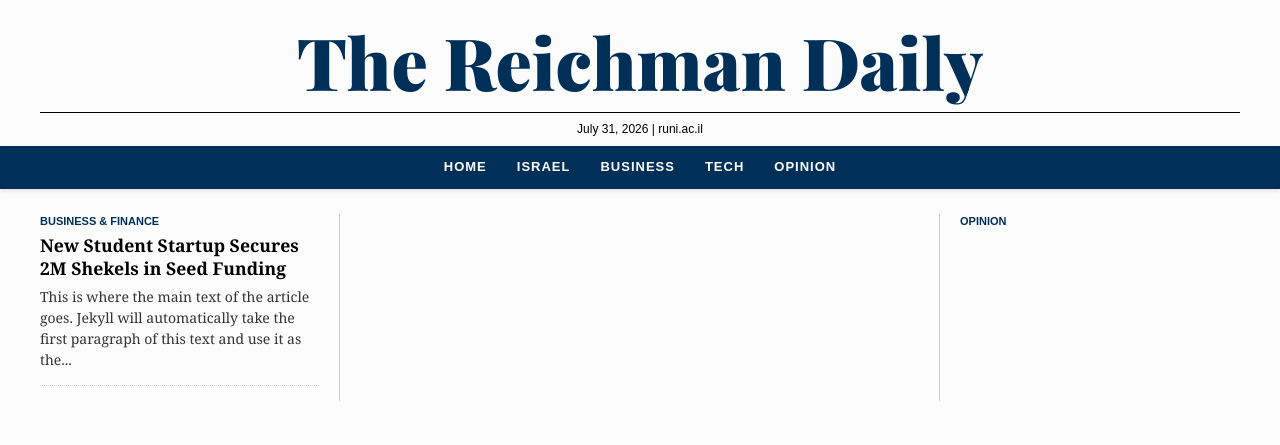
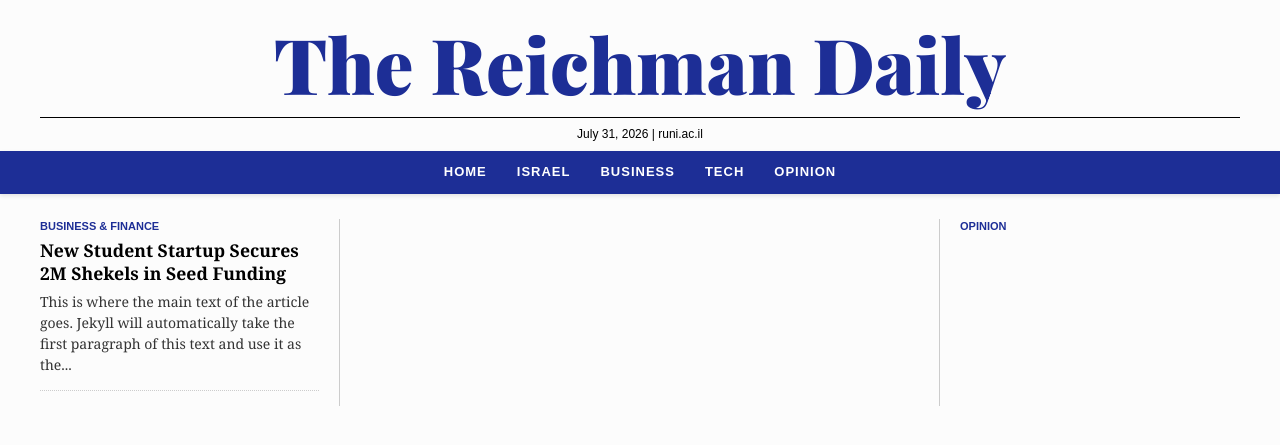
Before and after one commit to reichman-newsletter/newsletter-demo, a Jekyll site: the page built from index.html, in a window 1280 px wide. Shown: the top 445 px of the page. Built offline with Jekyll 4.4.1, drawn with Linux system fonts in a browser that asks for light colours; some web fonts are replaced.

Commit message:
Update default.html

```diff
--- a/_layouts/default.html
+++ b/_layouts/default.html
@@ -5,17 +5,21 @@
     <meta name="viewport" content="width=device-width, initial-scale=1.0">
     <title>{{ site.name }}</title>
 
-    <!-- Importing Playfair Display: A classic, highly elegant editorial serif font -->
-    <link href="https://fonts.googleapis.com/css2?family=Playfair+Display:wght@700;900&display=swap" rel="stylesheet">
+    <!-- Importing Playfair Display for the masthead -->
+    <link rel="preconnect" href="https://fonts.googleapis.com">
+    <link rel="preconnect" href="https://fonts.gstatic.com" crossorigin>
+    <link href="https://fonts.googleapis.com/css2?family=Playfair+Display:ital,wght@0,700;0,900;1,700&display=swap" rel="stylesheet">
 
     <style>
         /* WSJ & Reichman Brand Tokens */
         :root {
             --wsj-ink: #333333; --wsj-black: #000000; --wsj-canvas: #fcfcfc;
             --wsj-hairline: #cccccc; --wsj-subtext: #666666;
-            --runi-blue: #003058; --runi-light-blue: #0077c8;
 
-            /* Updated Logo Font */
+            /* Updated to your exact custom hex color */
+            --runi-blue: #1d2e96;
+
+            /* Typography Stack */
             --font-masthead: 'Playfair Display', 'Didot', 'Times New Roman', serif;
             --font-headline: 'Retina', 'Georgia', 'Times New Roman', serif;
             --font-body: 'Escrow', 'Georgia', 'Times New Roman', serif;
@@ -29,12 +33,12 @@
         /* Centered Header Layout */
         .header-top { display: flex; justify-content: center; align-items: center; margin-bottom: 15px; }
 
-        /* Logo Styling */
+        /* Logo Styling with Playfair Display and custom blue */
         .masthead {
             font-family: var(--font-masthead);
-            font-size: 4.5rem;
+            font-size: 4.8rem;
             font-weight: 900;
-            color: var(--runi-blue); /* Reichman Blue */
+            color: var(--runi-blue);
             margin: 0;
             line-height: 1;
             text-align: center;
@@ -43,7 +47,7 @@
 
         .dateline { width: 100%; text-align: center; font-family: var(--font-ui); font-size: 12px; color: var(--wsj-black); border-top: 1px solid var(--wsj-black); padding: 8px 0; margin-bottom: 0; }
 
-        /* Solid Reichman Blue Category Bar */
+        /* Solid Blue Category Bar using your hex code */
         nav {
             width: 100%;
             display: flex;
@@ -58,12 +62,12 @@
             font-family: var(--font-ui);
             font-size: 13px;
             font-weight: bold;
-            color: #ffffff; /* White text */
+            color: #ffffff;
             text-decoration: none;
             text-transform: uppercase;
             letter-spacing: 1px;
         }
-        nav a:hover { color: #cccccc; }
+        nav a:hover { color: rgba(255, 255, 255, 0.7); }
 
         /* Grid Layout */
         .page-container { max-width: 1200px; margin: 0 auto; padding: 0 20px; display: grid; grid-template-columns: 1fr 2fr 1fr; gap: 0; }
```
Also changed, not shown: other parts of _layouts/default.html (+1 -1 lines).
